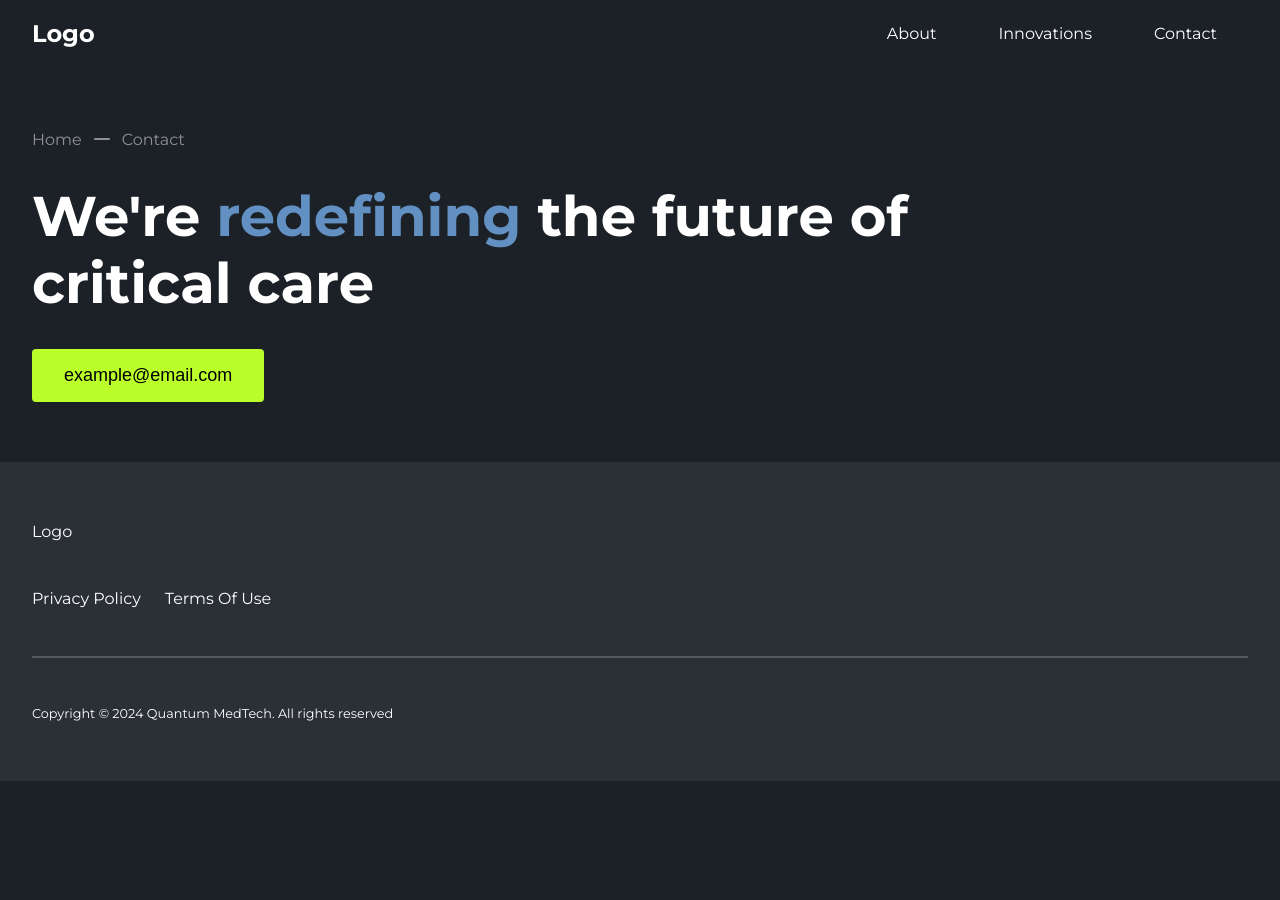
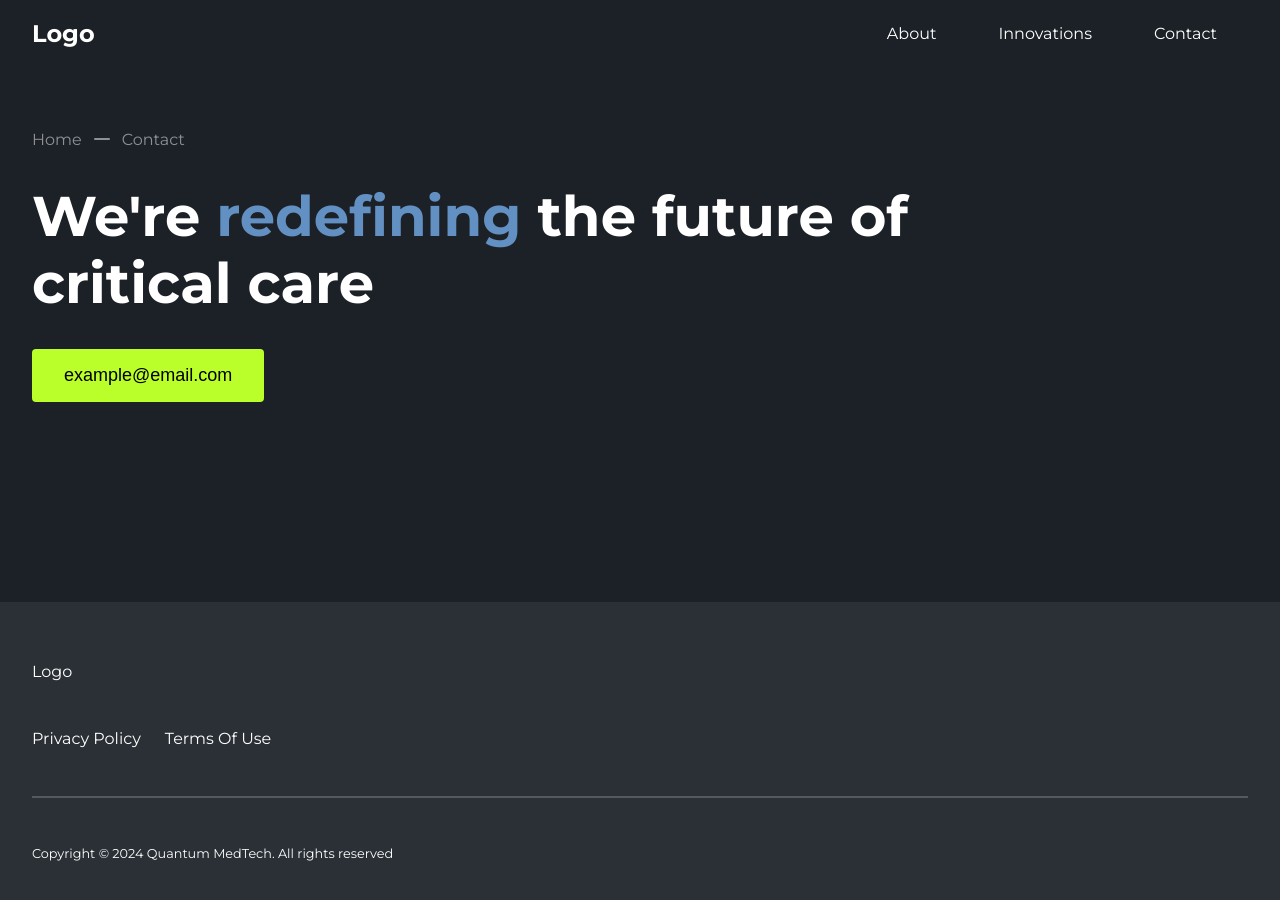
Before and after one commit to Mashha/qmt, a React (Vite) app: page /contact in a window 1280 px wide. Shown: the top 900 px of the page. Before the commit the page ends 800 px from the top, so only its background shows below. Built offline with nearby package versions, Linux system fonts and the light colour scheme.

Commit message:
added padding to contact

```diff
--- a/src/App.css
+++ b/src/App.css
@@ -88,7 +88,7 @@ body {
   display: flex;
   flex-direction: column;
   align-items: baseline;
-  gap: var(--spacing-s16);
+  gap: var(--spacing-s32);
   text-align: left;
 }
 
--- a/src/Sections/Contact-sections/Contact-hero/contact-hero.css
+++ b/src/Sections/Contact-sections/Contact-hero/contact-hero.css
@@ -1,3 +1,7 @@
+.contact.section {
+  padding-bottom: 200px;
+}
+
 .contact-btn {
   background-color: var(--color-primary);
   border: none;
```
